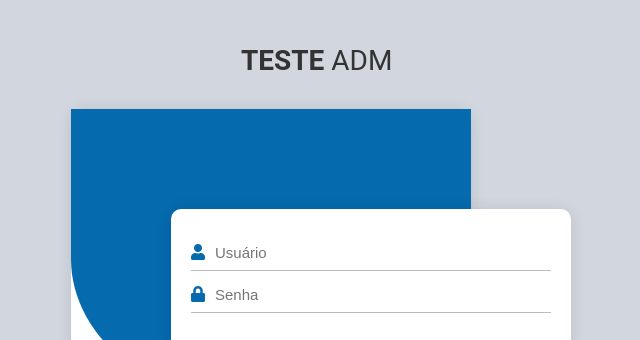
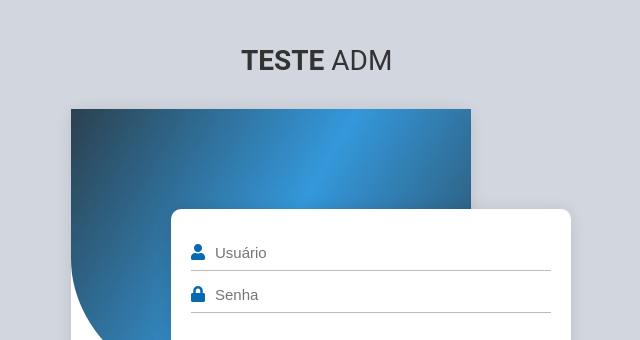
Before and after one commit to mateus0h/flexbox-grid, a plain HTML site: page login.html in a window 1280 px wide. Shown: the part 123-463 px from the top of the page, without its empty margins (369-1009 px from the left). Drawn offline with Linux system fonts and the light colour scheme.

Commit message:
corrigindo css login

```diff
--- a/login.css
+++ b/login.css
@@ -42,7 +42,7 @@ body{
   left: 0;
   width: 100%;
   height: 30rem;
-  background-color: #066aae;
+  background: linear-gradient(120deg, #2b414f, #3498db, #2b414f);
   border-bottom-right-radius: 100%;
   border-bottom-left-radius: 100%;
   z-index: -1;
```
